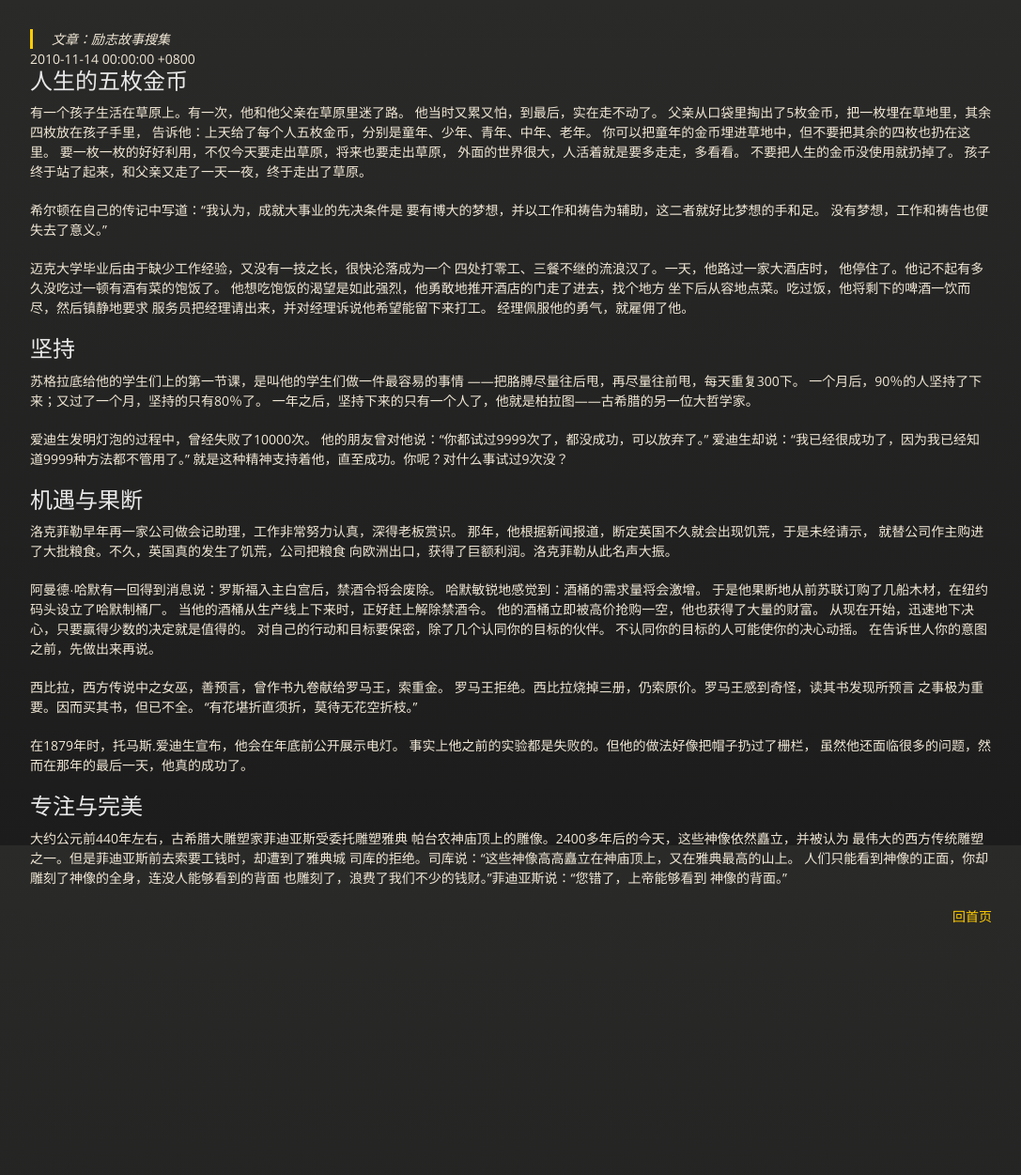
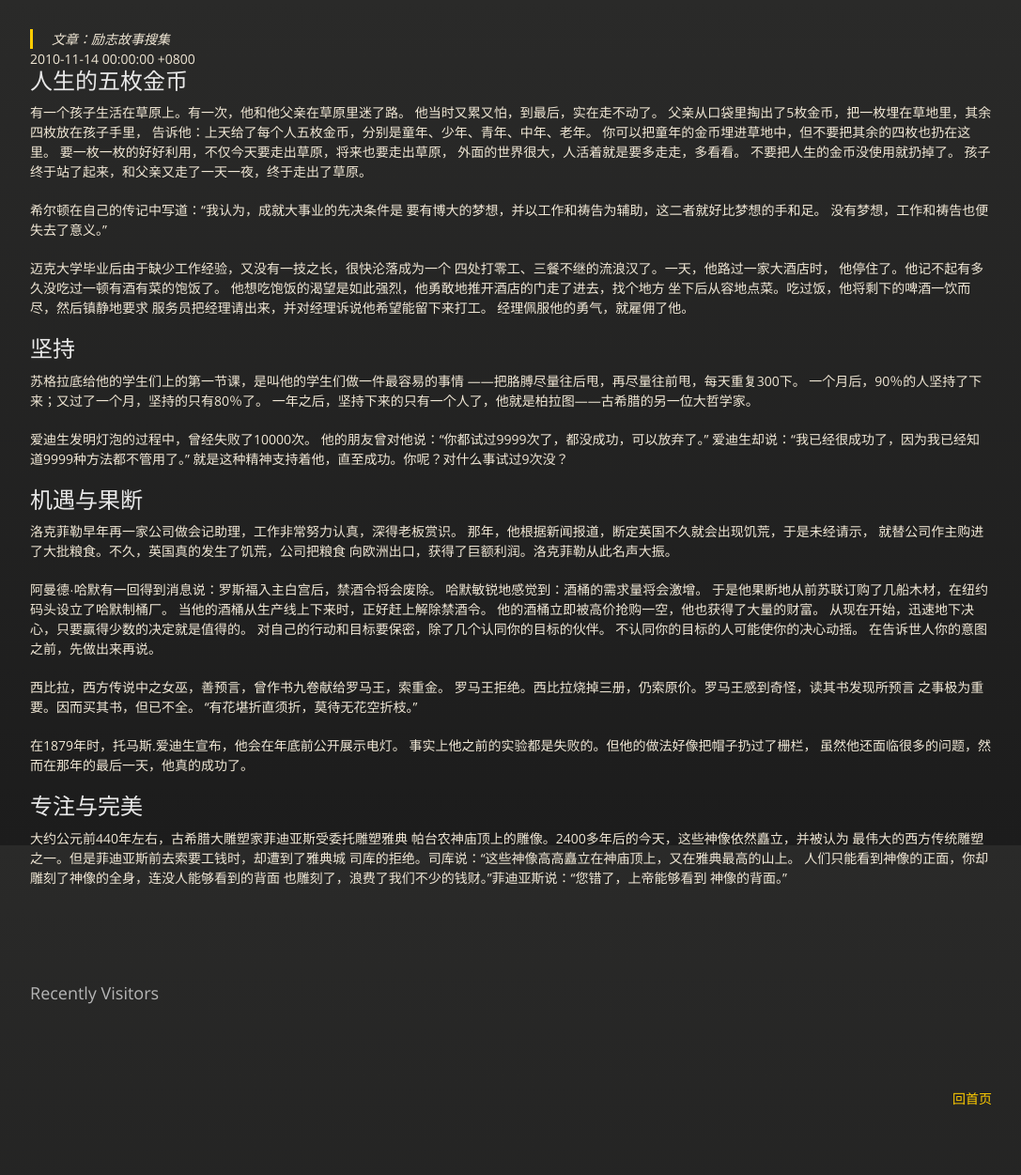
Before and after one commit to jollywing/jollywing.github.io, a Jekyll site: the page built from _posts/2010-11-14-encourage-stories.md, in a window 1280 px wide. Shown: the whole page at 94% size, without its empty margins (96-1183 px from the left). Built offline with Jekyll 4.4.1, drawn with Linux system fonts in a browser that asks for light colours; comment, search, counter and statistics services are not loaded; before the commit the page ends 1057 px from its top, so only the background shows below that.

Commit message:
add duoshuo latest visitors and comments

```diff
--- a/_layouts/default.html
+++ b/_layouts/default.html
@@ -21,7 +21,11 @@
     </head>
   <body>
 
-    {{ content }}
+      {{ content }}
+      <section>
+          <h3>最近评论</h3>
+          <ul class="ds-recent-comments" data-num-items="10" data-show-avatars="0" data-show-time="0" data-show-title="0" data-show-admin="0" data-excerpt-length="18"></ul>
+      </section>
 
   </body>
 </html>
--- a/_layouts/post.html
+++ b/_layouts/post.html
@@ -22,6 +22,13 @@
         <blockquote>文章：{{ page.title }}</blockquote>
         {{ page.date }}
         　　　　{{ content }}
+
+        <!-- 最近访客 -->
+        <section style="width:250px;">
+            <h3>Recently Visitors</h3>
+            <ul class="ds-recent-visitors" data-num-items="4" data-avatar-size="45" style="margin-top:10px;"></ul>
+        </section>
+
         <p style="text-align:right"><a href="/">回首页</a></p>
 
         <!-- 多说评论框 start -->
```
